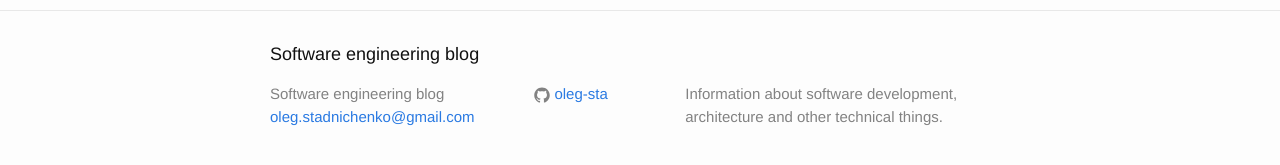
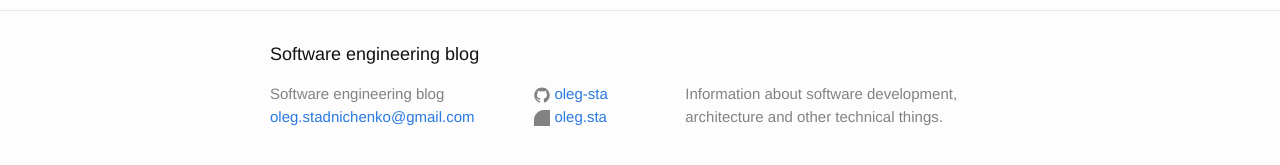
Before and after one commit to oleg-sta/site, a Jekyll site: the page built from index.html, in a window 1280 px wide. Shown: the part 247-412 px from the top of the page. Built offline with Jekyll 4.4.1, drawn with Linux system fonts in a browser that asks for light colours.

Commit message:
Added facebook link

```diff
--- a/_config.yml
+++ b/_config.yml
@@ -6,6 +6,7 @@ description: >
 baseurl: "/site"
 url: "http://oleg-sta.github.io" # the base hostname & protocol for your site
 github_username:  oleg-sta
+facebook_username: oleg.sta
 
 markdown: kramdown
 permalink: /:year/:title:output_ext
--- a/_includes/footer.html
+++ b/_includes/footer.html
@@ -28,6 +28,19 @@
                     </li>
                     {% endif %}
 
+                    {% if site.facebook_username %}
+                    <li>
+                        <a href="https://facebook.com/{{ site.twitter_username }}">
+                            <span class="icon  icon--facebook">
+                              <svg viewBox="0 0 16 16">
+                                <path d="M40,0H10C4.486,0,0,4.486,0,10v30c0,5.514,4.486,10,10,10h30c5.514,0,10-4.486,10-10V10C50,4.486,45.514,0,40,0z M39,17h-3 c-2.145,0-3,0.504-3,2v3h6l-1,6h-5v20h-7V28h-3v-6h3v-3c0-4.677,1.581-8,7-8c2.902,0,6,1,6,1V17z"/>
+                              </svg>
+                            </span>
+                            <span class="username">{{ site.facebook_username }}</span>
+                        </a>
+                    </li>
+                    {% endif %}
+
                     {% if site.twitter_username %}
                     <li>
                         <a href="https://twitter.com/{{ site.twitter_username }}">
@@ -37,7 +50,6 @@
                                 c-0.632,0.375-1.332,0.647-2.076,0.793c-0.596-0.636-1.446-1.033-2.387-1.033c-1.806,0-3.27,1.464-3.27,3.27 c0,0.256,0.029,0.506,0.085,0.745C5.163,5.404,2.753,4.102,1.14,2.124C0.859,2.607,0.698,3.168,0.698,3.767 c0,1.134,0.577,2.135,1.455,2.722C1.616,6.472,1.112,6.325,0.671,6.08c0,0.014,0,0.027,0,0.041c0,1.584,1.127,2.906,2.623,3.206 C3.02,9.402,2.731,9.442,2.433,9.442c-0.211,0-0.416-0.021-0.615-0.059c0.416,1.299,1.624,2.245,3.055,2.271 c-1.119,0.877-2.529,1.4-4.061,1.4c-0.264,0-0.524-0.015-0.78-0.046c1.447,0.928,3.166,1.469,5.013,1.469 c6.015,0,9.304-4.983,9.304-9.304c0-0.142-0.003-0.283-0.009-0.423C14.976,4.29,15.531,3.714,15.969,3.058z"/>
                               </svg>
                             </span>
-
                             <span class="username">{{ site.twitter_username }}</span>
                         </a>
                     </li>
```
Lines whose indentation alone changed are shown as unchanged.
